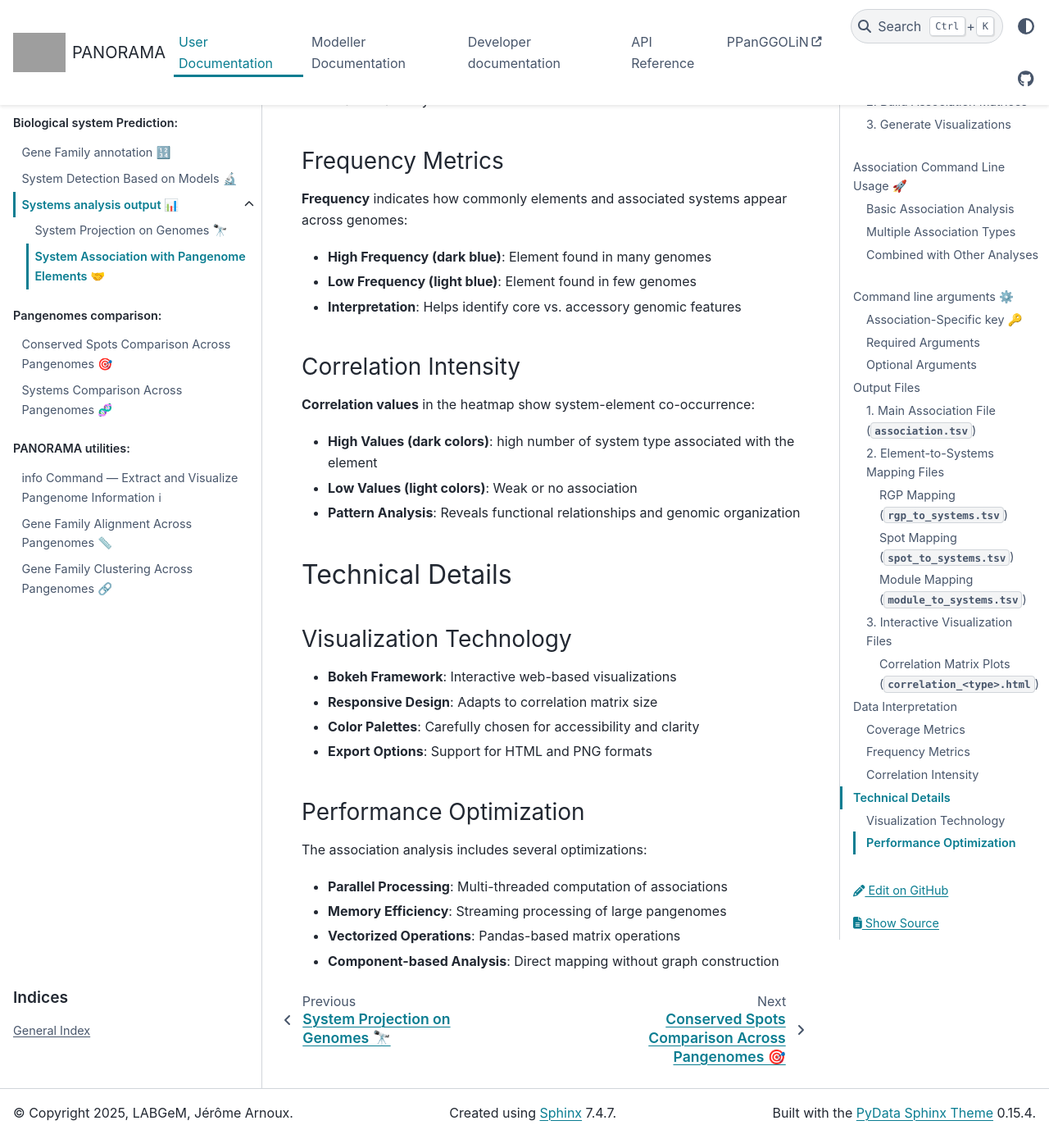
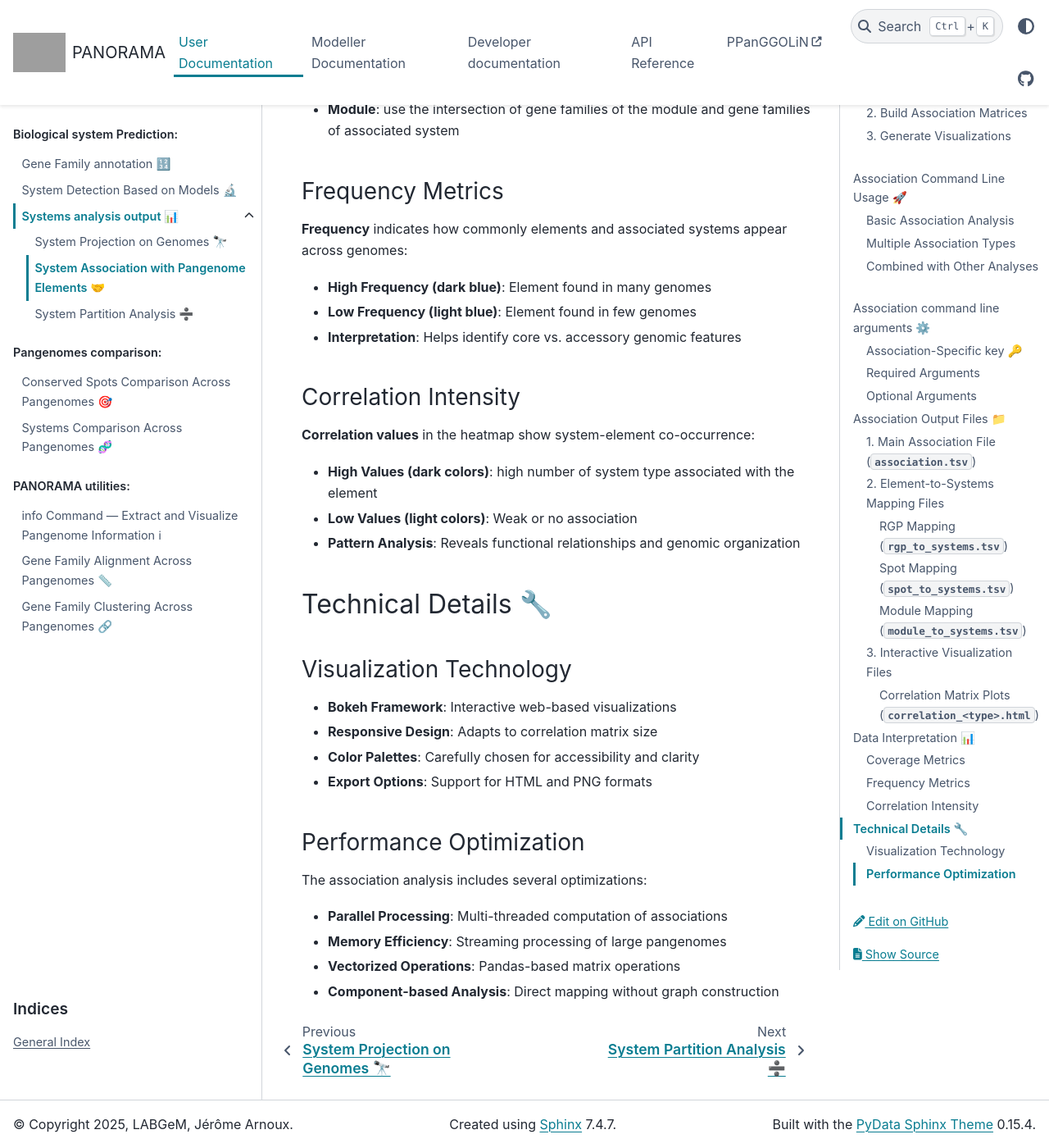
Before and after one commit to labgem/PANORAMA, a Sphinx documentation site: the page built from docs/user/association.md, in a window 1280 px wide and 1400 px high, scrolled down 7082 px. Shown: the whole window at 82% size. Built offline with Sphinx 7.4.7 and the PyData theme 0.15.4, drawn with Linux system fonts in a browser that asks for light colours; the version number could not be read and is left out; some of the changed text lies outside the part shown; grey boxes are pictures that could not be loaded.

```diff
--- a/docs/user/systems_association.md
+++ b/docs/user/association.md
@@ -76,7 +76,7 @@
 
 For more information on other analysis options, here the documentation about [projection](projection.md).
 
-## Command line arguments ⚙️
+## Association command line arguments ⚙️
 
 ### Association-Specific key 🔑
 
@@ -115,7 +115,7 @@
 - **HTML**: Interactive Bokeh plots (default)
 - **PNG**: Static high-resolution images (if requested)
 
-## Output Files
+## Association Output Files 📁
 
 Association analysis creates organized output in the specified `--output` directory:
 
@@ -209,7 +209,7 @@
 - **Save Tools**: Export plots or data
 - **Responsive Layout**: Adapts to different screen sizes
 
-## Data Interpretation
+## Data Interpretation 📊
 
 ### Coverage Metrics
 
@@ -241,7 +241,7 @@
 - **Low Values (light colors)**: Weak or no association
 - **Pattern Analysis**: Reveals functional relationships and genomic organization
 
-## Technical Details
+## Technical Details 🔧
 
 ### Visualization Technology
 
```
Also changed, not shown: docs/user/projection.md (+2 -2 lines), docs/user/write_systems.md (+2 -10 lines), 2 other files.
